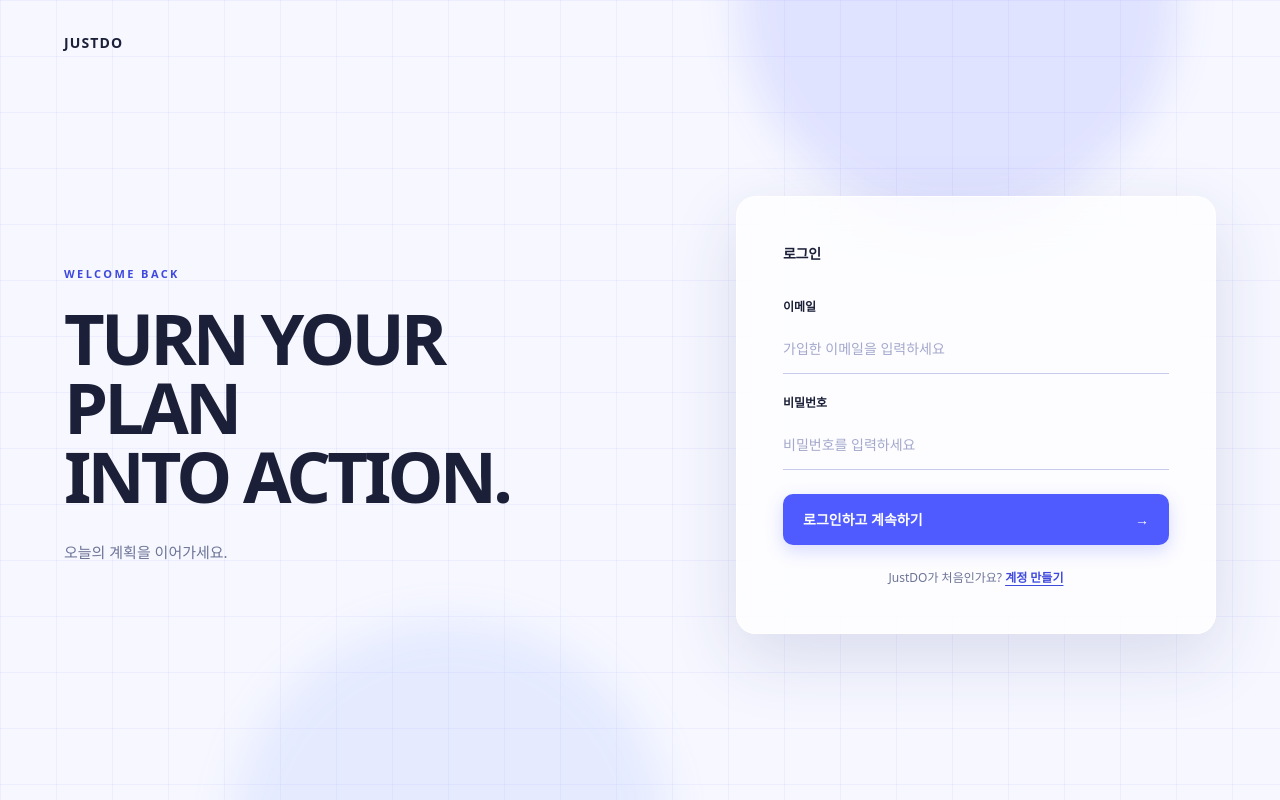
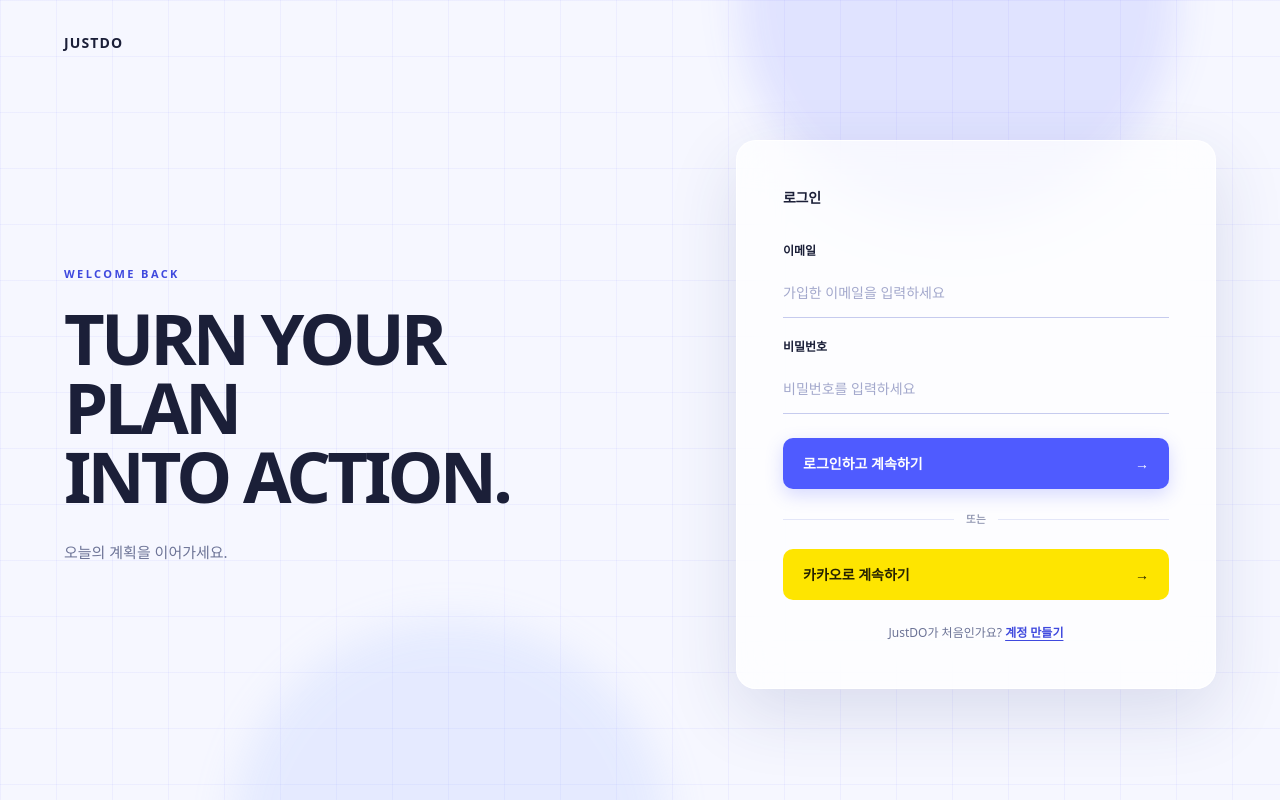
Before and after one commit to KTB4-AI-Hackathon-13/frontend, a React (Vite) app: page /login in a window 1280 px wide. Built offline with nearby package versions, Linux system fonts and the light colour scheme; no server answers.

Commit message:
feat: 카카오 OAuth 추가

```diff
--- a/src/app/App.jsx
+++ b/src/app/App.jsx
@@ -7,6 +7,7 @@ import RankingsPage from '../pages/RankingsPage.jsx'
 import SchedulesPage from '../pages/SchedulesPage.jsx'
 import PuzzlesPage from '../pages/PuzzlesPage.jsx'
 import LoginPage from '../pages/LoginPage.jsx'
+import OAuthCallbackPage from '../pages/OAuthCallbackPage.jsx'
 import SignupPage from '../pages/SignupPage.jsx'
 import MyPage from '../pages/MyPage.jsx'
 
@@ -15,6 +16,7 @@ function App() {
     <Routes>
       <Route path="/login" element={<LoginPage />} />
       <Route path="/signup" element={<SignupPage />} />
+      <Route path="/oauth/callback" element={<OAuthCallbackPage />} />
       <Route element={<AppLayout />}>
         {/* 07 메인 대시보드: 월간 캘린더 + 오늘 할 일 체크 · 할 일 수정/삭제는 모달 (5·6번) */}
         <Route path="/" element={<HomePage />} />
--- a/src/features/auth/authApi.js
+++ b/src/features/auth/authApi.js
@@ -1,7 +1,14 @@
 import client from '../../shared/api/client.js'
+import { API_BASE_URL } from '../../shared/api/config.js'
+
+const OAUTH_BASE_URL = import.meta.env.VITE_API_BASE_URL ?? API_BASE_URL
 
 export function login(credentials) {
   return client.post('/auth/login', credentials)
+}
+
+export function startKakaoLogin() {
+  globalThis.location.assign(`${OAUTH_BASE_URL.replace(/\/$/, '')}/auth/oauth/kakao`)
 }
 
 export function signup(account) {
--- a/src/pages/LoginPage.jsx
+++ b/src/pages/LoginPage.jsx
@@ -4,7 +4,7 @@ import { Link, useLocation, useNavigate } from 'react-router-dom'
 import AuthField from '../features/auth/AuthField.jsx'
 import AuthShell from '../features/auth/AuthShell.jsx'
 import { useAuth } from '../features/auth/useAuth.js'
-import { login } from '../features/auth/authApi.js'
+import { login, startKakaoLogin } from '../features/auth/authApi.js'
 import Toast from '../features/schedule/components/Toast.jsx'
 import { useToast } from '../features/schedule/hooks/useToast.js'
 
@@ -13,11 +13,22 @@ function LoginPage() {
   const location = useLocation()
   const { refreshUser } = useAuth()
   const [form, setForm] = useState({ email: '', password: '' })
-  const [error, setError] = useState('')
+  const [error, setError] = useState(() =>
+    location.state?.oauthError ? '카카오 로그인에 실패했습니다. 다시 시도해주세요.' : '',
+  )
   const [submitting, setSubmitting] = useState(false)
+  const [oauthStarting, setOauthStarting] = useState(false)
   const { toast, show: showToast } = useToast(3000)
 
   useEffect(() => {
+    if (location.state?.oauthError) {
+      navigate(`${location.pathname}${location.search}`, {
+        replace: true,
+        state: { ...location.state, oauthError: false },
+      })
+      return
+    }
+
     if (!location.state?.loggedOut) return
 
     showToast('로그아웃되었습니다.', 'success')
@@ -45,6 +56,12 @@ function LoginPage() {
     } finally {
       setSubmitting(false)
     }
+  }
+
+  const handleKakaoLogin = () => {
+    setError('')
+    setOauthStarting(true)
+    startKakaoLogin()
   }
 
   return (
@@ -95,6 +112,18 @@ function LoginPage() {
           {submitting ? '로그인 중...' : '로그인하고 계속하기'} <span aria-hidden="true">→</span>
         </button>
       </form>
+      <div className="auth-divider" aria-hidden="true">
+        <span>또는</span>
+      </div>
+      <button
+        className="auth-kakao"
+        type="button"
+        disabled={oauthStarting || submitting}
+        onClick={handleKakaoLogin}
+      >
+        {oauthStarting ? '카카오로 이동 중...' : '카카오로 계속하기'}
+        <span aria-hidden="true">→</span>
+      </button>
       <p className="auth-switch">
         JustDO가 처음인가요? <Link to="/signup">계정 만들기</Link>
       </p>
--- /dev/null
+++ b/src/pages/OAuthCallbackPage.jsx
@@ -0,0 +1,53 @@
+import { useEffect } from 'react'
+import { useNavigate } from 'react-router-dom'
+
+import AuthShell from '../features/auth/AuthShell.jsx'
+import { useAuth } from '../features/auth/useAuth.js'
+
+function OAuthCallbackPage() {
+  const navigate = useNavigate()
+  const { refreshUser } = useAuth()
+
+  useEffect(() => {
+    let active = true
+
+    refreshUser()
+      .then(() => {
+        if (!active) return
+        navigate('/', {
+          replace: true,
+          state: { toast: { message: '카카오 로그인이 완료되었습니다.', tone: 'success' } },
+        })
+      })
+      .catch(() => {
+        if (!active) return
+        navigate('/login', { replace: true, state: { oauthError: true } })
+      })
+
+    return () => {
+      active = false
+    }
+  }, [navigate, refreshUser])
+
+  return (
+    <AuthShell
+      eyebrow="SIGNING IN"
+      title={
+        <>
+          ALMOST
+          <br />
+          THERE.
+        </>
+      }
+      description="로그인 정보를 안전하게 확인하고 있습니다."
+    >
+      <div className="auth-callback" role="status" aria-live="polite">
+        <span className="auth-callback__spinner" aria-hidden="true" />
+        <strong>카카오 로그인 확인 중</strong>
+        <p>잠시만 기다려주세요.</p>
+      </div>
+    </AuthShell>
+  )
+}
+
+export default OAuthCallbackPage
--- a/src/styles/auth.css
+++ b/src/styles/auth.css
@@ -207,6 +207,61 @@
 .auth-submit:hover:not(:disabled) { background: var(--primary-hover); transform: translateY(-1px); }
 .auth-submit:disabled { opacity: 0.65; cursor: wait; }
 
+.auth-divider {
+  display: flex;
+  align-items: center;
+  gap: 12px;
+  margin: 22px 0;
+  color: var(--muted);
+  font-size: 11px;
+}
+.auth-divider::before,
+.auth-divider::after {
+  content: '';
+  flex: 1;
+  height: 1px;
+  background: var(--border);
+}
+
+.auth-kakao {
+  width: 100%;
+  padding: 15px 20px;
+  border: 0;
+  border-radius: 10px;
+  background: #fee500;
+  color: rgba(0, 0, 0, 0.85);
+  display: flex;
+  justify-content: space-between;
+  cursor: pointer;
+  font-weight: 700;
+  transition: filter 0.18s, transform 0.18s;
+}
+.auth-kakao:hover:not(:disabled) { filter: brightness(0.97); transform: translateY(-1px); }
+.auth-kakao:disabled { opacity: 0.65; cursor: wait; }
+
+.auth-callback {
+  min-height: 180px;
+  display: flex;
+  flex-direction: column;
+  align-items: center;
+  justify-content: center;
+  gap: 12px;
+  text-align: center;
+}
+.auth-callback p { margin: 0; color: var(--muted); font-size: 13px; }
+.auth-callback__spinner {
+  width: 32px;
+  height: 32px;
+  border: 3px solid var(--border);
+  border-top-color: var(--accent);
+  border-radius: 50%;
+  animation: auth-spin 0.8s linear infinite;
+}
+
+@keyframes auth-spin {
+  to { transform: rotate(360deg); }
+}
+
 .auth-switch { margin: 24px 0 0; text-align: center; color: var(--muted); font-size: 12px; }
 .auth-switch a { color: var(--accent); font-weight: 700; text-decoration: underline; text-underline-offset: 3px; }
 .auth-footer { color: var(--muted); }
```
Also changed, not shown: src/features/schedule/api/mockStore.js (added, +114 -0 lines), 1 other file (tests, documents, lock files or other folders).
